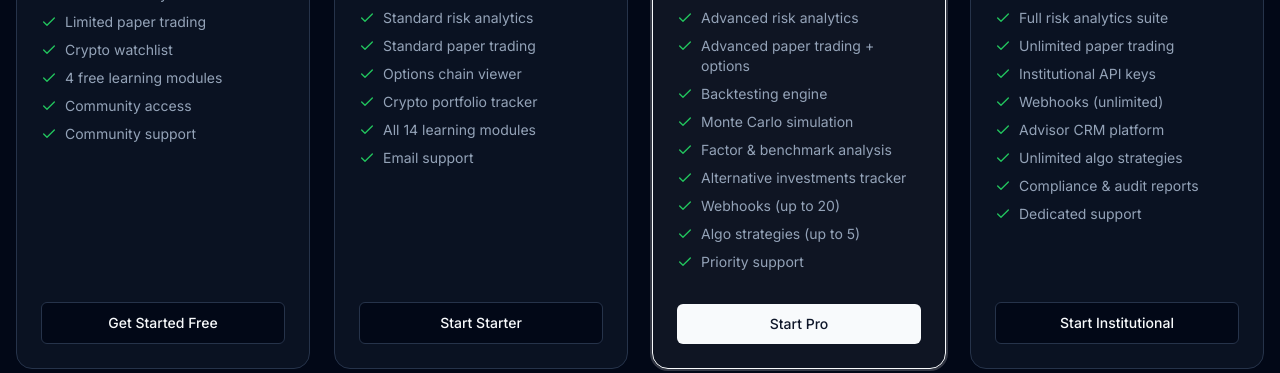
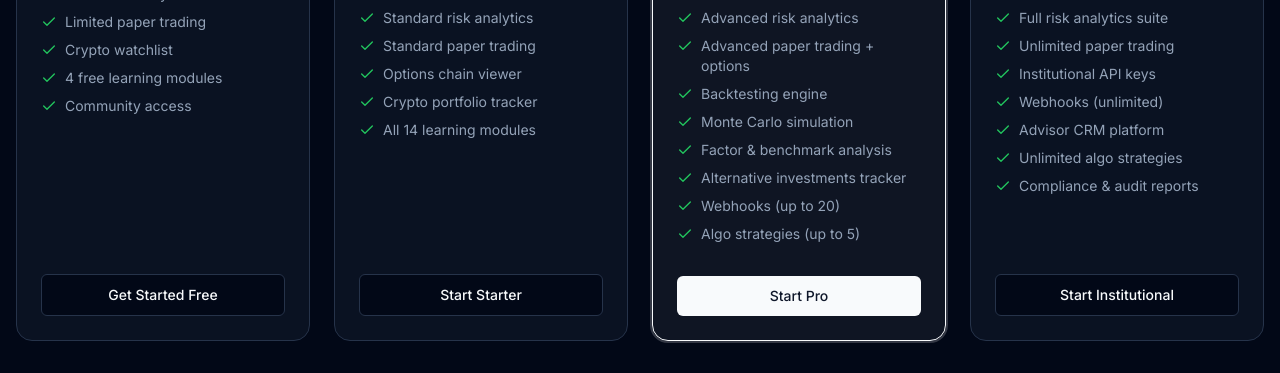
Before and after one commit to DowellHd/ssb-web, a Next.js app: page /pricing in a window 1280 px wide. Shown: the part 700-1073 px from the top of the page. Built offline with nearby package versions, Linux system fonts and the light colour scheme; no server answers.

Commit message:
fix: remove support tier labels from plan cards and comparison tables (#176)

```diff
--- a/src/app/app/billing/page.tsx
+++ b/src/app/app/billing/page.tsx
@@ -22,7 +22,6 @@ const PLAN_FEATURES: Record<string, string[]> = {
     'Community feed & trade ideas',
     'Learning hub (4 free modules)',
     'Crypto watchlist',
-    'Community support',
   ],
   starter: [
     'Reduced data delay',
@@ -32,7 +31,6 @@ const PLAN_FEATURES: Record<string, string[]> = {
     'Crypto portfolio tracker',
     'Basic fixed income & FX tools',
     'All learning modules & paths',
-    'Email support',
   ],
   pro: [
     'Real-time regime data',
@@ -44,7 +42,6 @@ const PLAN_FEATURES: Record<string, string[]> = {
     'Alternative investments tracker',
     'Algo strategies (up to 5)',
     'Webhooks (up to 20)',
-    'Priority support',
   ],
   institutional: [
     'Real-time + priority data',
@@ -58,7 +55,6 @@ const PLAN_FEATURES: Record<string, string[]> = {
     'API keys + webhooks (unlimited)',
     'Unlimited algo strategies',
     'Compliance & audit reports',
-    'Dedicated support',
   ],
 };
 
@@ -173,7 +169,6 @@ const COMPARISON_SECTIONS: ComparisonSection[] = [
       { label: 'API Access', free: false, starter: 'Limited', pro: 'Full', institutional: 'Priority' },
       { label: 'Data Export', free: false, starter: 'Basic', pro: 'Standard', institutional: 'Full' },
       { label: 'Audit Log', free: true, starter: true, pro: true, institutional: true },
-      { label: 'Support', free: 'Community', starter: 'Email', pro: 'Priority', institutional: 'Dedicated' },
     ],
   },
 ];
--- a/src/app/pricing/page.tsx
+++ b/src/app/pricing/page.tsx
@@ -30,7 +30,6 @@ const PLANS = [
       'Crypto watchlist',
       '4 free learning modules',
       'Community access',
-      'Community support',
     ],
   },
   {
@@ -49,7 +48,6 @@ const PLANS = [
       'Options chain viewer',
       'Crypto portfolio tracker',
       'All 14 learning modules',
-      'Email support',
     ],
   },
   {
@@ -72,7 +70,6 @@ const PLANS = [
       'Alternative investments tracker',
       'Webhooks (up to 20)',
       'Algo strategies (up to 5)',
-      'Priority support',
     ],
   },
   {
@@ -93,7 +90,6 @@ const PLANS = [
       'Advisor CRM platform',
       'Unlimited algo strategies',
       'Compliance & audit reports',
-      'Dedicated support',
     ],
   },
 ];
@@ -175,12 +171,6 @@ const COMPARISON: ComparisonSection[] = [
       { label: 'Advisor CRM', free: false, starter: false, pro: false, institutional: true },
       { label: 'Compliance & Audit Reports', free: false, starter: false, pro: false, institutional: true },
       { label: 'Algo Strategy Builder', free: false, starter: false, pro: 'Up to 5', institutional: 'Unlimited' },
-    ],
-  },
-  {
-    section: 'Support',
-    rows: [
-      { label: 'Support', free: 'Community', starter: 'Email', pro: 'Priority email', institutional: 'Dedicated' },
       { label: 'Audit Log', free: true, starter: true, pro: true, institutional: true },
     ],
   },
--- a/src/lib/mock-data.ts
+++ b/src/lib/mock-data.ts
@@ -300,7 +300,6 @@ export function generateMockPlans() {
         'Premium analytics',
         'Real-time alerts',
         'Backtesting tools',
-        'Priority support',
       ],
     },
   ];
```
